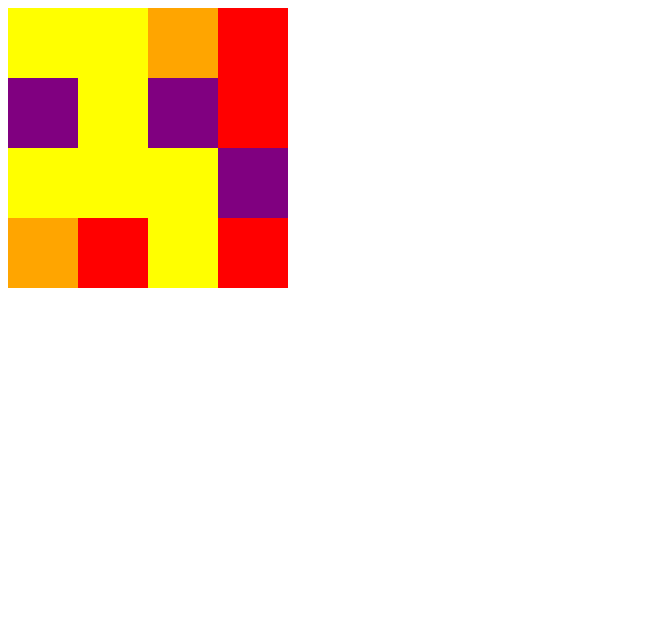
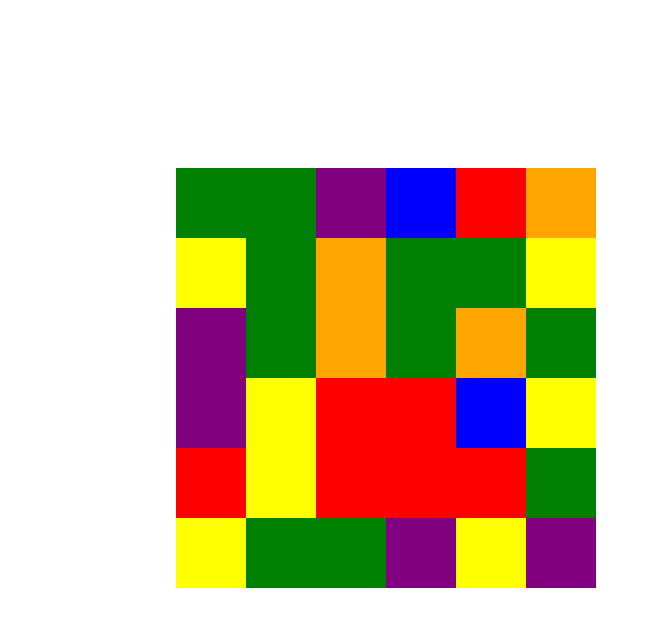
Before and after one commit to AbduLCod3/DevAbdul-codeHub.github.io, a plain HTML site: page index.html in a window 1280 px wide. Shown: the whole page, without its empty margins (0-651 px from the left). Drawn offline with Linux system fonts and the light colour scheme.

Commit message:
-Upated the grid/board to 6x6  -Added eventListeners to track when the small divs are moved/dragged

```diff
--- a/script.js
+++ b/script.js
@@ -1,21 +1,114 @@
+// The following EventListener allows all my html files to be read
+// before loading my javascript file
 document.addEventListener("DOMContentLoaded", () => {
-  const grid = document.querySelector(".classGrid");
-  const width = 4;
+  const divClassGridEl = document.querySelector(".classGrid");
+  const width = 6;
 
-  const candyColors = ["red", "yellow", "orange", "purple"]; //"green", "blue"];
+  // here we store all divs for candies to work with
+  const candyDivs = [];
+
+  // list of random candies to be selected
+  const candyImages = ["blue", "green", "orange", "purple", "red", "yellow"];
 
   // create Board
   function creatBoard() {
     for (let i = 0; i < width * width; i++) {
-      const square = document.createElement("div");
-      let randomColor = Math.floor(Math.random() * candyColors.length);
+      const candyDiv = document.createElement("div");
 
-      square.style.backgroundColor = candyColors[randomColor];
+      // pick a random candy image from our candyImages array
+      let randomCandy = Math.floor(Math.random() * candyImages.length);
 
-      grid.appendChild(square);
-      //squares.push(square);
+      // here we are assiging each div/candy an id to work with
+      candyDiv.setAttribute("id", i);
+
+      // this allows each each div/candy draggable
+      candyDiv.setAttribute("draggable", true);
+
+      // assigns each div a random color/image(CandyImage)
+      candyDiv.style.backgroundColor = candyImages[randomCandy];
+
+      //append each div for candy to the board div
+      divClassGridEl.appendChild(candyDiv);
+
+      candyDivs.push(candyDiv);
     }
   }
 
   creatBoard();
+
+  // variables to use to capture ids, images/colors of each div
+  // being moved or replaced
+  let movedCandyDiv;
+  let updatedCandyDiv;
+  let movedCandyDivId;
+  let updatedCandyDivId;
+
+  function dragStart() {
+    // capture the background color of the div/candy being moved
+    movedCandyDiv = this.style.backgroundColor;
+
+    // capture the id of the div/candy being moves
+    movedCandyDivId = parseInt(this.id);
+
+    // display on the console the current div index
+    // that are being dragged
+    console.log(this.id, "dragstart");
+    // display on the console the color of the current div
+    // that is being dragged
+    console.log(movedCandyDiv);
+  }
+
+  function dragOver(e) {
+    // prevent
+    e.preventDefault();
+    console.log(this.id, "dragover");
+  }
+
+  function dragEnter(e) {
+    // prevent
+    e.preventDefault();
+    console.log(this.id, "dragenter");
+  }
+
+  function dragLeave() {
+    console.log(this.id, "dragleave");
+  }
+
+  function dragDrop() {
+    // show the id of the div/candy being dropped
+    console.log(this.id, "drop");
+
+    // capture what color/candy is the div/candy being replaced
+    updatedCandyDiv = this.style.backgroundColor;
+
+    //capture the id of the div being replaced
+    updatedCandyDivId = parseInt(this.id);
+
+    candyDivs[movedCandyDivId].style.backgroundColor = updatedCandyDiv;
+
+    // let movedCandyDiv; //movedCandyDiv;
+    // let updatedCandyDiv; //colorBeingReplaced;
+
+    // let movedCandyDivId; // squareIDBeingDragged
+    // let updatedCandyDivId; // squareIDBeingReplaced
+  }
+
+  function dragEnd() {
+    console.log(this.id, "dragend");
+    // Here we valid the moves
+  }
+
+  // Each event listener will call the specific method passed on
+  // they will show if you started dragging, ended dragging,
+  // or dragged over another div etc.
+  //if you started moving it,
+  candyDivs.forEach((candy) => candy.addEventListener("dragstart", dragStart));
+  candyDivs.forEach((candy) => candy.addEventListener("dragover", dragOver));
+  candyDivs.forEach((candy) => candy.addEventListener("dragenter", dragEnter));
+  candyDivs.forEach((candy) => candy.addEventListener("dragleave", dragLeave));
+  candyDivs.forEach((candy) => candy.addEventListener("dragend", dragEnd));
+  candyDivs.forEach((candy) => candy.addEventListener("drop", dragDrop));
+
+  //
+  //
 });
--- a/style.css
+++ b/style.css
@@ -1,9 +1,13 @@
+body {
+  height: 840px;
+  width: 840px;
+}
 .classGrid {
-  height: 280px;
-  width: 280px;
+  height: 420px;
+  width: 420px;
   display: flex;
   flex-wrap: wrap;
-  /* //background-color: blue; */
+  margin: 20%;
 }
 
 .classGrid div {
```
